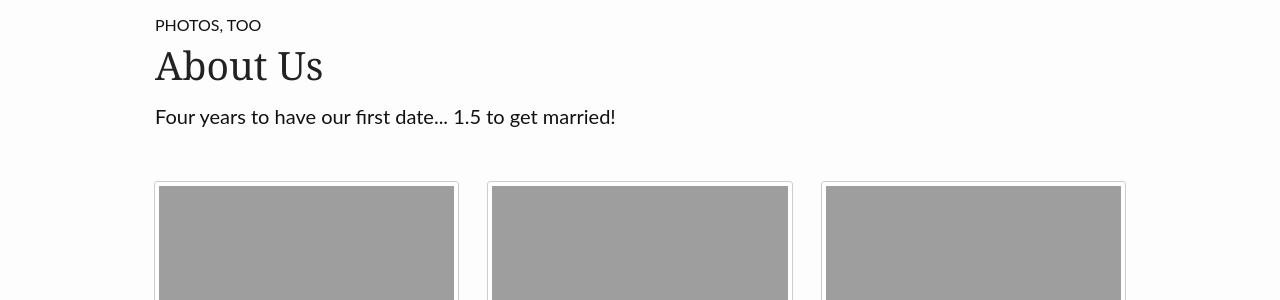
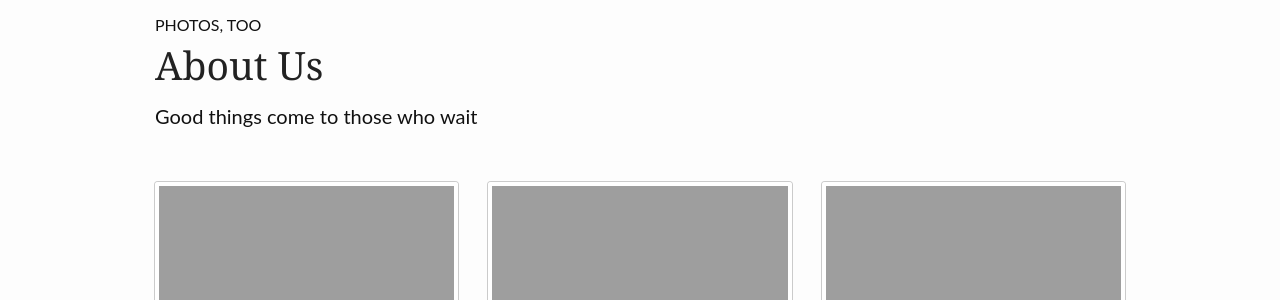
Before and after one commit to markjeffreymiller/gooddecisions.me, a Jekyll site: the page built from _posts/wedding/2015-07-20-us.md, in a window 1280 px wide. Shown: the part 398-698 px from the top of the page. Built offline with Jekyll 4.4.1, drawn with Linux system fonts in a browser that asks for light colours.

Commit message:
minor wording change

```diff
--- a/_posts/wedding/2015-07-20-us.md
+++ b/_posts/wedding/2015-07-20-us.md
@@ -6,7 +6,7 @@ header:
 subheadline:  "Photos, too"
 show_meta: false
 title:  "About Us"
-teaser: "Four years to have our first date... 1.5 to get married!"
+teaser: "Good things come to those who wait"
 categories:
     - wedding
 permalink: /wedding/us
```
Also changed, not shown: pages/wedding.md (+1 -1 lines).
